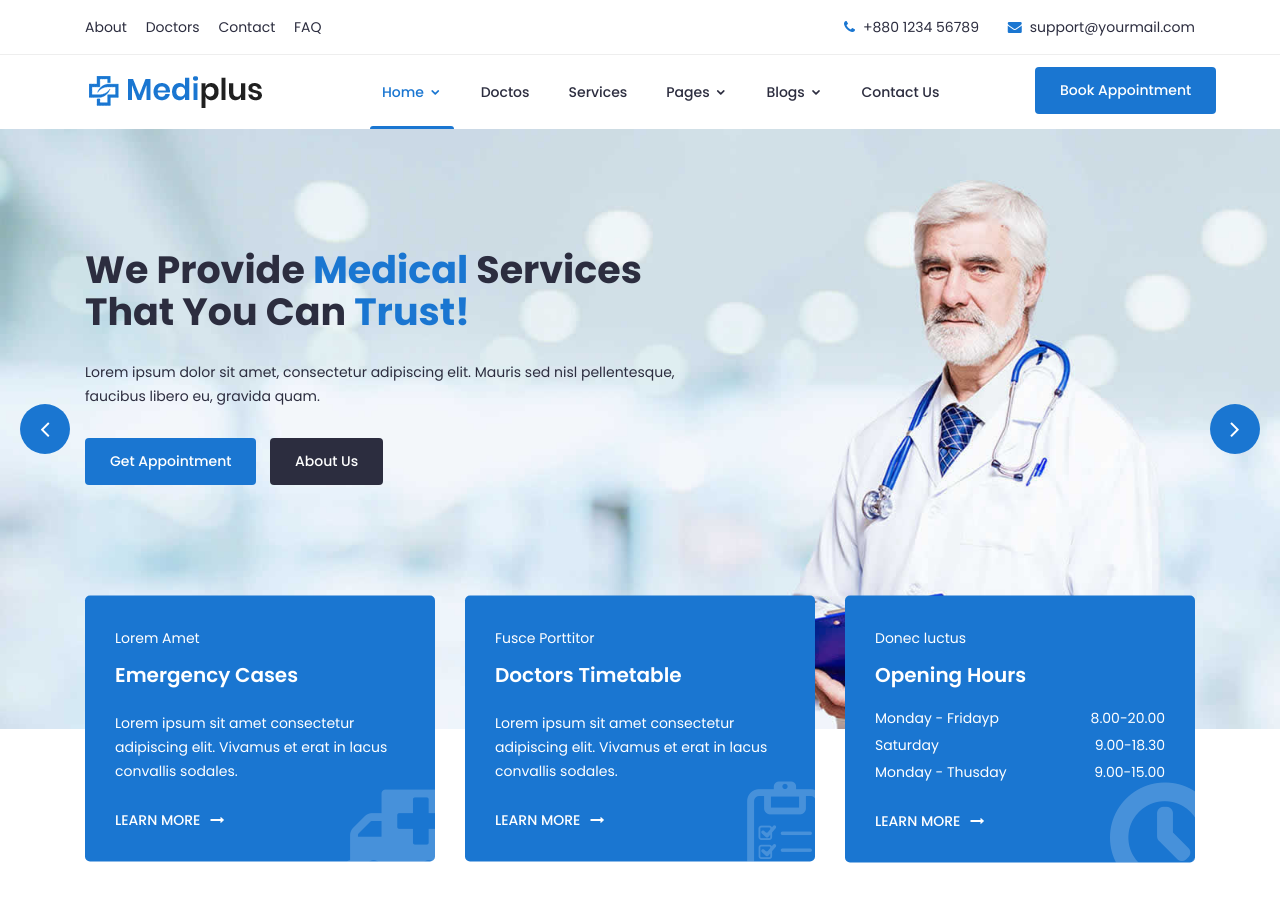
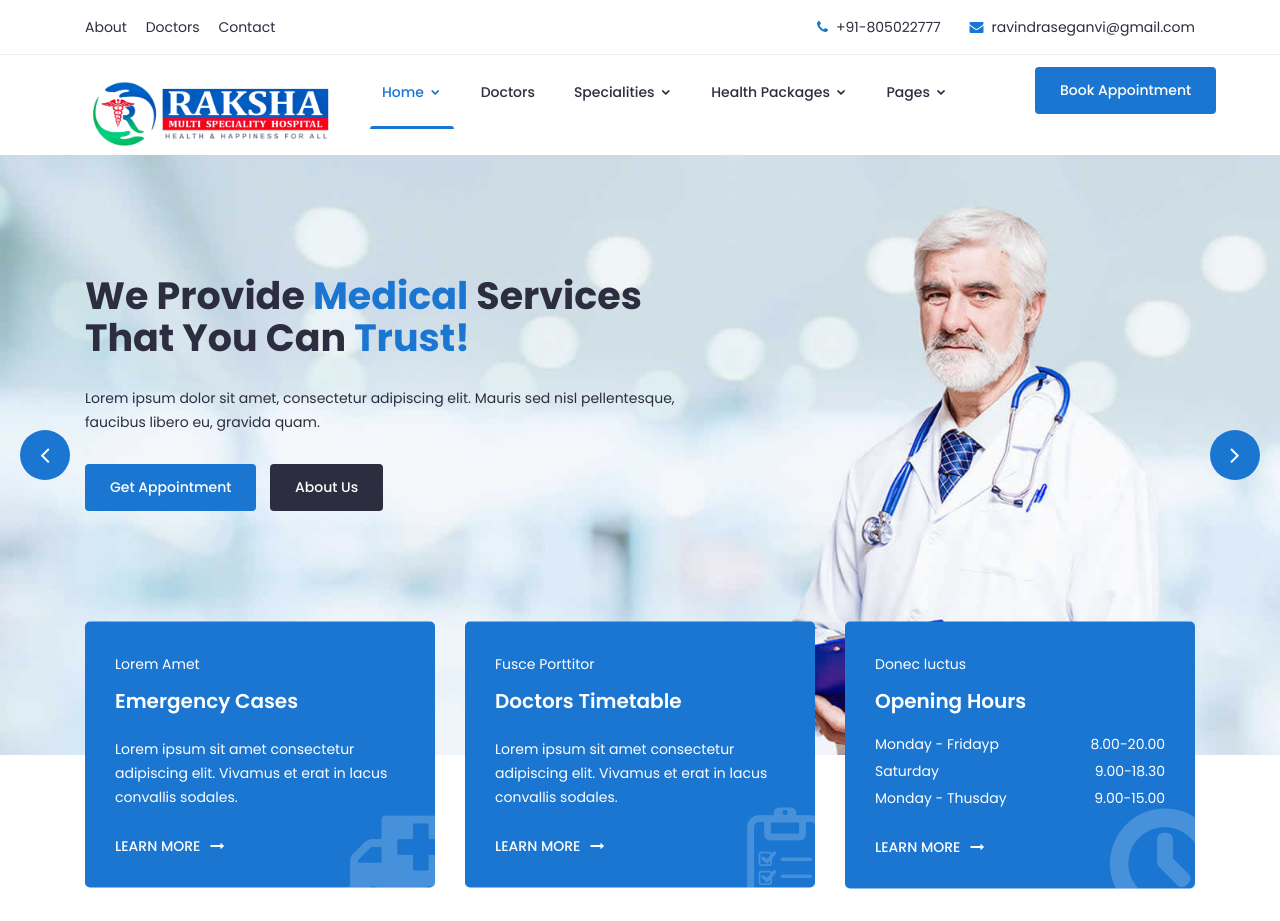
Before and after one commit to rIHDUS/DeepaSri, a plain HTML site: page index.html in a window 1280 px wide. Shown: the top 921 px of the page. Drawn offline with Linux system fonts and the light colour scheme; a script that the page names is missing.

Commit message:
navbar added

```diff
--- a/index.html
+++ b/index.html
@@ -82,9 +82,9 @@
 				<a href="http://preview.themeforest.net/item/mediplus-medical-and-doctor-html-template/full_screen_preview/26665910?_ga=2.145092285.888558928.1591971968-344530658.1588061879" target="_blank" class="btn">Pro Version Demo</a>
 				<a href="https://themeforest.net/item/mediplus-medical-and-doctor-html-template/26665910" target="_blank" class="btn">Buy Pro Version</a>
 			</div>
-		</ul>
+		</ul> -->
 
-		<!-- Header Area -->
+    <!-- Header Area -->
     <header class="header">
       <!-- Topbar -->
       <div class="topbar">
@@ -96,18 +96,17 @@
                 <li><a href="about.html">About</a></li>
                 <li><a href="#">Doctors</a></li>
                 <li><a href="#">Contact</a></li>
-                <li><a href="#">FAQ</a></li>
               </ul>
               <!-- End Contact -->
             </div>
             <div class="col-lg-6 col-md-7 col-12">
               <!-- Top Contact -->
               <ul class="top-contact">
-                <li><i class="fa fa-phone"></i>+880 1234 56789</li>
+                <li><i class="fa fa-phone"></i>+91-805022777</li>
                 <li>
                   <i class="fa fa-envelope"></i
                   ><a href="mailto:support@yourmail.com"
-                    >support@yourmail.com</a
+                    >ravindraseganvi@gmail.com</a
                   >
                 </li>
               </ul>
@@ -125,7 +124,9 @@
               <div class="col-lg-3 col-md-3 col-12">
                 <!-- Start Logo -->
                 <div class="logo">
-                  <a href="index.html"><img src="img/logo.png" alt="#" /></a>
+                  <a href="index.html"
+                    ><img src="img/Raksha_logo-Photoroom.png" alt="#"
+                  /></a>
                 </div>
                 <!-- End Logo -->
                 <!-- Mobile Nav -->
@@ -145,8 +146,24 @@
                           <li><a href="index.html">Home Page 1</a></li>
                         </ul>
                       </li>
-                      <li><a href="#">Doctos </a></li>
-                      <li><a href="#">Services </a></li>
+                      <li><a href="#">Doctors </a></li>
+
+                      <li>
+                        <a href="#"
+                          >Specialities <i class="icofont-rounded-down"></i
+                        ></a>
+                        <ul class="dropdown">
+                          <li><a href="404.html">404 Error</a></li>
+                        </ul>
+                      </li>
+                      <li>
+                        <a href="#"
+                          >Health Packages <i class="icofont-rounded-down"></i
+                        ></a>
+                        <ul class="dropdown">
+                          <li><a href="404.html">404 Error</a></li>
+                        </ul>
+                      </li>
                       <li>
                         <a href="#"
                           >Pages <i class="icofont-rounded-down"></i
@@ -155,15 +172,14 @@
                           <li><a href="404.html">404 Error</a></li>
                         </ul>
                       </li>
-                      <li>
+                      <!-- <li>
                         <a href="#"
                           >Blogs <i class="icofont-rounded-down"></i
                         ></a>
                         <ul class="dropdown">
                           <li><a href="blog-single.html">Blog Details</a></li>
                         </ul>
-                      </li>
-                      <li><a href="contact.html">Contact Us</a></li>
+                      </li> -->
                     </ul>
                   </nav>
                 </div>
```
